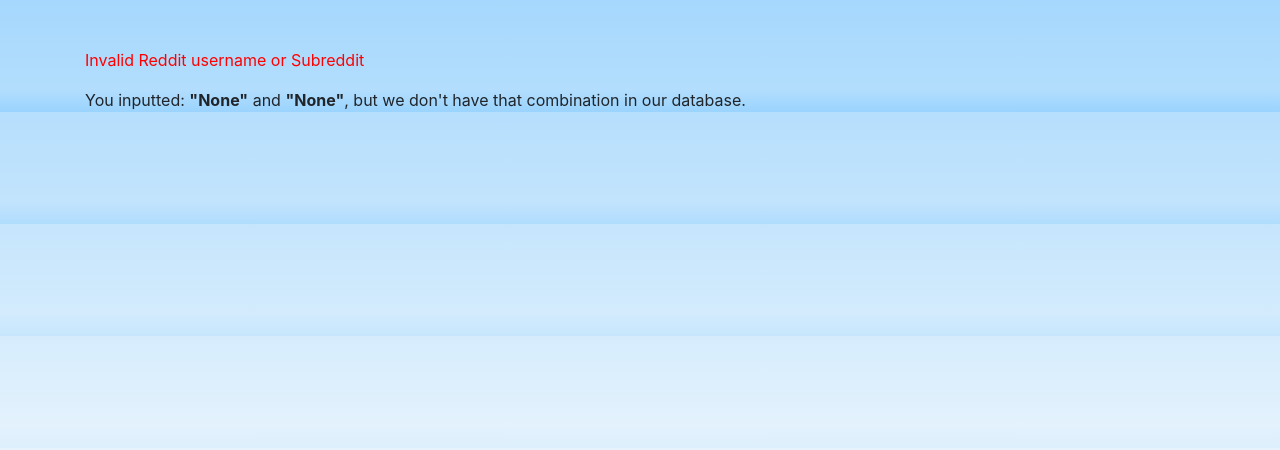
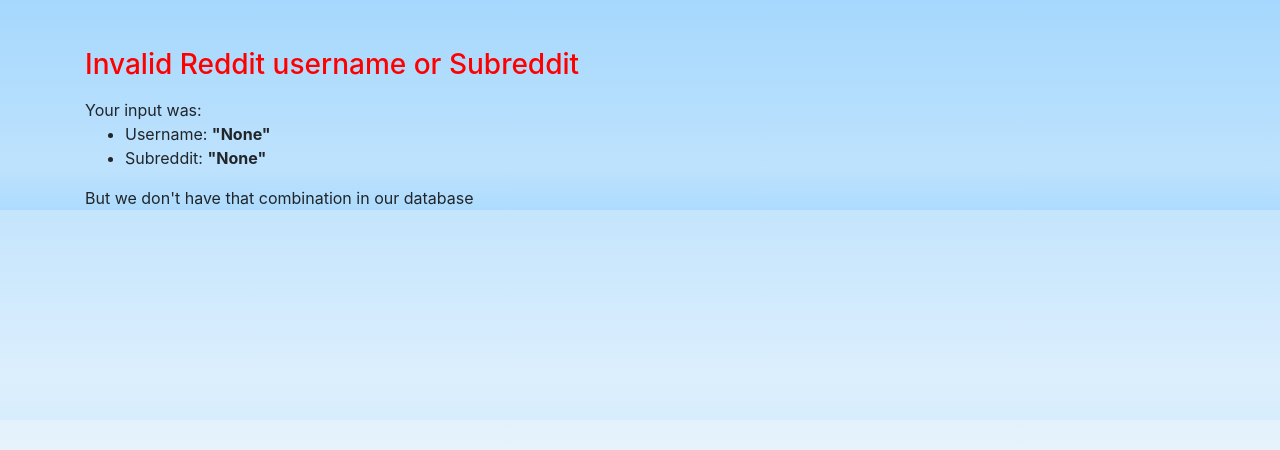
Before and after one commit to casmlab/appealmod, a Django app: page /form/auth/error/ in a window 1280 px wide. Shown: the top 450 px of the page. Run offline with Django 5.2, Linux system fonts and the light colour scheme; some libraries are stand-ins or nearby versions.

Commit message:
form: Prettify auth error page

```diff
--- a/templates/ban-appeal/auth-error.html
+++ b/templates/ban-appeal/auth-error.html
@@ -1,11 +1,15 @@
 {% extends 'ban-appeal/_base.html' %}
 
 {% block content %}
-    <div class="mb-3 validation-errors">
+    <h3 class="mb-3 validation-errors">
         Invalid Reddit username or Subreddit
-    </div>
+    </h3>
     <div>
-        You inputted: <strong>"{{ reddit_username }}"</strong> and <strong>"{{ subreddit }}"</strong>,
-        but we don't have that combination in our database.
+        Your input was:
+        <ul>
+            <li> Username: <strong>"{{ reddit_username }}"</strong></li>
+            <li> Subreddit: <strong>"{{ subreddit }}"</strong></li>
+        </ul>
+        But we don't have that combination in our database
     </div>
 {% endblock %}
```
